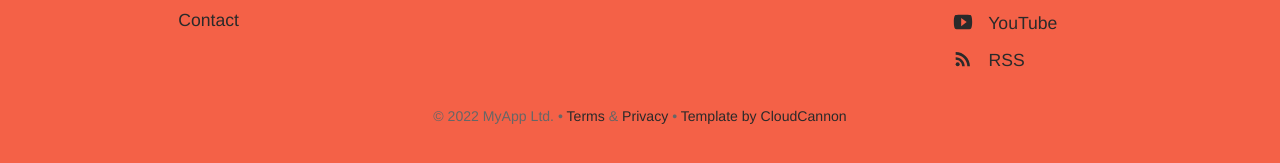
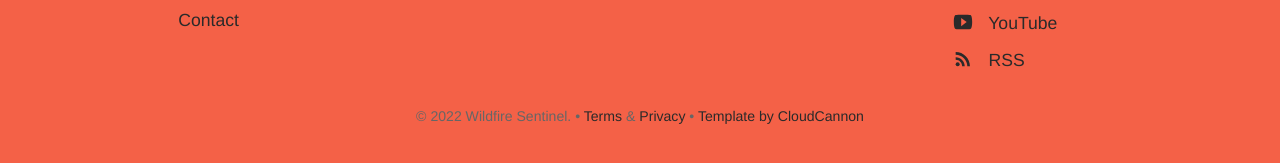
Before and after one commit to stepmolotov/wildfire_landingpage, a Jekyll site: the page built from index.html, in a window 1280 px wide and 900 px high, scrolled down 2280 px. Shown: the part 723-886 px from the top of the window. Built offline with Jekyll 4.4.1, drawn with Linux system fonts in a browser that asks for light colours.

Commit message:
Update default.html

```diff
--- a/_layouts/default.html
+++ b/_layouts/default.html
@@ -44,7 +44,7 @@
 					</ul>
 					{% endfor %}
 				</div>
-				<p class="copyright">&copy; {{ site.time | date: '%Y' }} MyApp Ltd. • <a href="#">Terms</a> &amp; <a href="#">Privacy</a> • <a href="https://cloudcannon.com/">Template by CloudCannon</a></p>
+				<p class="copyright">&copy; {{ site.time | date: '%Y' }} Wildfire Sentinel. • <a href="#">Terms</a> &amp; <a href="#">Privacy</a> • <a href="https://cloudcannon.com/">Template by CloudCannon</a></p>
 			</div>
 		</footer>
 		<script>
```
